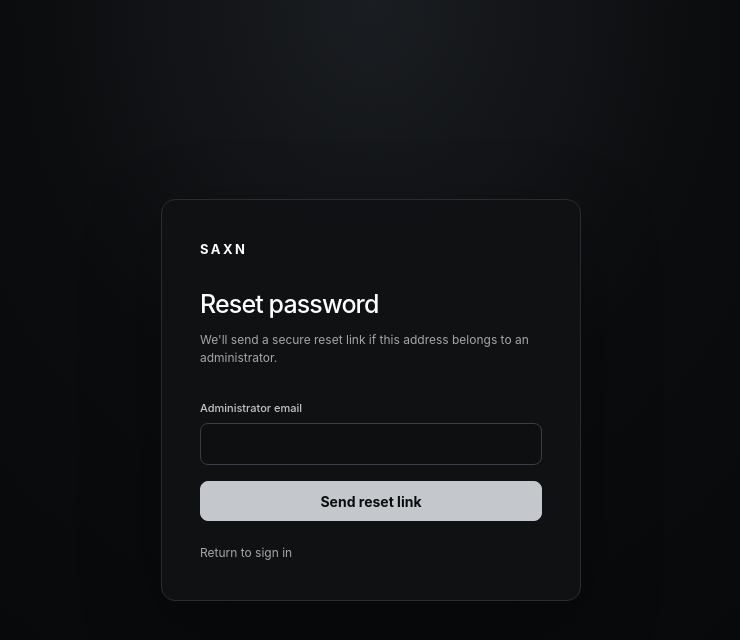
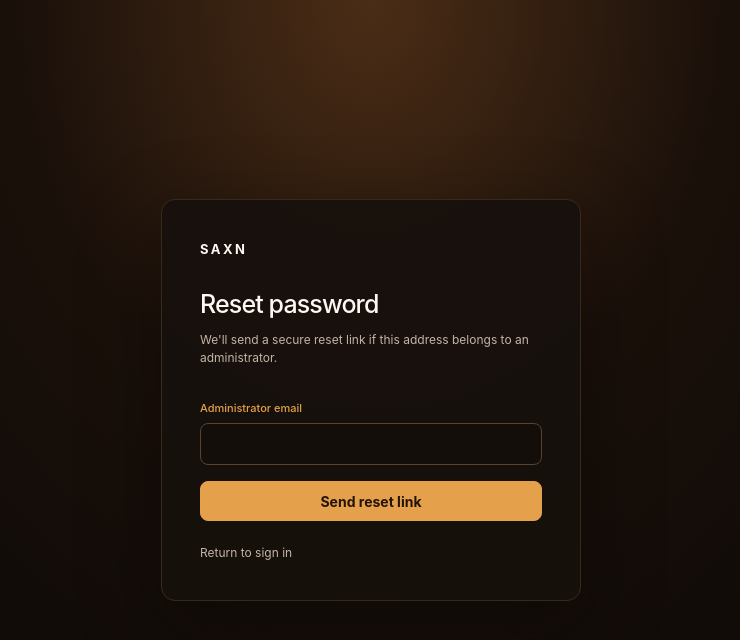
Before and after one commit to kofitettehhustle-tech/saxn-delivery-portal, a Next.js app: page /login/reset-password in a window 1280 px wide. Shown: the top 640 px of the page, without its empty margins (269-1009 px from the left). Built offline with nearby package versions, Linux system fonts and the light colour scheme; no server answers.

Commit message:
ui update 3

```diff
--- a/app/globals.css
+++ b/app/globals.css
@@ -1,21 +1,21 @@
 :root {
   color-scheme: dark;
-  --obsidian: #08090b;
-  --panel: #111316;
-  --panel-raised: #15171a;
-  --panel-soft: #1a1c20;
-  --line: #292c31;
-  --line-bright: #3a3d43;
-  --white: #fff;
-  --silver: #c4c7cc;
-  --muted: #a5a7ab;
-  --quiet: #73767c;
-  --success: #b7c9bd;
-  --warning: #d3c39b;
-  --danger: #d1a8a5;
+  --obsidian: #100b08;
+  --panel: #17100c;
+  --panel-raised: #211710;
+  --panel-soft: #2b1d13;
+  --line: #38291e;
+  --line-bright: #594330;
+  --white: #fff8f1;
+  --silver: #e4a04a;
+  --muted: #c4b5a7;
+  --quiet: #93806f;
+  --success: #a9c49b;
+  --warning: #e7bd77;
+  --danger: #e29b8f;
   --radius: 12px;
   --radius-sm: 8px;
-  --shadow: 0 24px 80px rgba(0, 0, 0, .32);
+  --shadow: 0 24px 80px rgba(8, 4, 1, .42);
   --font: Inter, ui-sans-serif, system-ui, -apple-system, BlinkMacSystemFont, "Segoe UI", sans-serif;
 }
 
@@ -26,7 +26,7 @@ button, input, textarea, select { font: inherit; }
 button, a { -webkit-tap-highlight-color: transparent; }
 a { color: inherit; text-decoration: none; }
 button { color: inherit; }
-::selection { background: #c4c7cc33; color: var(--white); }
+::selection { background: #e4a04a55; color: var(--white); }
 :focus-visible { outline: 2px solid var(--silver); outline-offset: 3px; }
 
 .wordmark { display: inline-flex; align-items: center; gap: 11px; color: var(--white); font-weight: 650; letter-spacing: .19em; font-size: 13px; }
@@ -39,37 +39,37 @@ button { color: inherit; }
 .section-title { font-size: 15px; font-weight: 560; letter-spacing: -.01em; margin: 0; }
 
 .app-shell { min-height: 100vh; display: grid; grid-template-columns: 232px minmax(0, 1fr); }
-.sidebar { position: sticky; top: 0; height: 100vh; border-right: 1px solid var(--line); background: #0d0f11; padding: 27px 16px 20px; display: flex; flex-direction: column; z-index: 10; }
+.sidebar { position: sticky; top: 0; height: 100vh; border-right: 1px solid var(--line); background: #140e0a; padding: 27px 16px 20px; display: flex; flex-direction: column; z-index: 10; }
 .sidebar-brand { padding: 3px 12px 33px; border-bottom: 1px solid var(--line); }
 .sidebar-nav { display: grid; gap: 5px; padding-top: 25px; }
 .nav-label { padding: 0 12px 8px; margin-top: 6px; color: var(--quiet); letter-spacing: .16em; text-transform: uppercase; font-size: 9px; }
 .nav-link { display: flex; align-items: center; gap: 12px; height: 42px; padding: 0 12px; border-radius: 8px; color: var(--muted); font-size: 13px; transition: background .18s ease, color .18s ease; }
-.nav-link:hover, .nav-link.active { color: var(--white); background: #ffffff0b; }
+.nav-link:hover, .nav-link.active { color: var(--white); background: #e4a04a1a; }
 .nav-icon { width: 16px; color: var(--silver); font-size: 14px; text-align: center; }
 .sidebar-bottom { margin-top: auto; border-top: 1px solid var(--line); padding: 17px 12px 0; color: var(--quiet); font-size: 11px; }
 .main-column { min-width: 0; }
-.topbar { height: 72px; display: flex; align-items: center; justify-content: space-between; padding: 0 clamp(22px, 4vw, 54px); border-bottom: 1px solid var(--line); background: #0b0c0e; }
+.topbar { height: 72px; display: flex; align-items: center; justify-content: space-between; padding: 0 clamp(22px, 4vw, 54px); border-bottom: 1px solid var(--line); background: #130d09; }
 .topbar-right { display: flex; align-items: center; gap: 15px; }
 .main-content { width: min(1280px, 100%); margin: 0 auto; padding: 42px clamp(22px, 4vw, 54px) 72px; }
 .page-heading { display: flex; align-items: end; justify-content: space-between; gap: 20px; margin-bottom: 29px; }
 .page-heading p { margin: 7px 0 0; color: var(--muted); }
 
-.button { min-height: 40px; border: 1px solid var(--line-bright); border-radius: 8px; background: #17191c; padding: 0 15px; display: inline-flex; justify-content: center; align-items: center; gap: 8px; color: var(--white); cursor: pointer; transition: background .16s ease, border-color .16s ease, transform .16s ease; white-space: nowrap; }
-.button:hover:not(:disabled) { background: #22252a; border-color: #666a72; }
+.button { min-height: 40px; border: 1px solid var(--line-bright); border-radius: 8px; background: var(--panel-raised); padding: 0 15px; display: inline-flex; justify-content: center; align-items: center; gap: 8px; color: var(--white); cursor: pointer; transition: background .16s ease, border-color .16s ease, transform .16s ease; white-space: nowrap; }
+.button:hover:not(:disabled) { background: var(--panel-soft); border-color: var(--silver); }
 .button:active:not(:disabled) { transform: translateY(1px); }
 .button:disabled { opacity: .52; cursor: not-allowed; }
-.button-primary { color: #0b0c0e; border-color: var(--silver); background: var(--silver); font-weight: 650; }
-.button-primary:hover:not(:disabled) { color: #060708; background: #e1e3e6; border-color: #e1e3e6; }
+.button-primary { color: #241307; border-color: var(--silver); background: var(--silver); font-weight: 650; }
+.button-primary:hover:not(:disabled) { color: #1d1006; background: #f1b665; border-color: #f1b665; }
 .button-quiet { background: transparent; border-color: transparent; color: var(--muted); }
 .button-danger { border-color: #503634; color: #e1b7b3; background: #221514; }
 .button-small { min-height: 34px; padding: 0 11px; font-size: 12px; }
 .button-wide { width: 100%; }
 .icon-button { width: 38px; height: 38px; border: 1px solid var(--line); border-radius: 8px; display: inline-grid; place-items: center; background: transparent; color: var(--muted); cursor: pointer; }
 
-.card { border: 1px solid var(--line); border-radius: var(--radius); background: linear-gradient(145deg, #141619, #101214); }
+.card { border: 1px solid var(--line); border-radius: var(--radius); background: linear-gradient(145deg, var(--panel-raised), var(--panel)); }
 .card-pad { padding: 22px; }
 .stats-grid { display: grid; grid-template-columns: repeat(4, minmax(0, 1fr)); gap: 12px; margin-bottom: 20px; }
-.stat-card { padding: 18px 19px 17px; border: 1px solid var(--line); border-radius: 10px; background: #111316; min-height: 105px; }
+.stat-card { padding: 18px 19px 17px; border: 1px solid var(--line); border-radius: 10px; background: var(--panel); min-height: 105px; }
 .stat-label { color: var(--muted); font-size: 11px; letter-spacing: .04em; }
 .stat-value { margin-top: 11px; font-size: 28px; line-height: 1; letter-spacing: -.045em; font-variant-numeric: tabular-nums; font-weight: 500; }
 .stat-detail { color: var(--quiet); margin-top: 8px; font-size: 10px; }
@@ -82,7 +82,7 @@ td { padding: 15px 18px; border-bottom: 1px solid #ffffff0a; color: var(--muted)
 tbody tr:last-child td { border-bottom: 0; }
 tbody tr:hover { background: #ffffff05; }
 .table-main { color: var(--white); font-weight: 520; }
-.status { display: inline-flex; align-items: center; gap: 7px; border: 1px solid var(--line-bright); border-radius: 999px; padding: 4px 9px; font-size: 9px; font-weight: 640; letter-spacing: .075em; color: var(--silver); background: #ffffff06; }
+.status { display: inline-flex; align-items: center; gap: 7px; border: 1px solid var(--line-bright); border-radius: 999px; padding: 4px 9px; font-size: 9px; font-weight: 640; letter-spacing: .075em; color: var(--silver); background: #e4a04a0d; }
 .status::before { content: ""; width: 5px; height: 5px; border-radius: 50%; background: currentColor; }
 .status-ready { color: var(--success); border-color: #3a4a40; }
 .status-failed, .status-revoked { color: var(--danger); border-color: #493332; }
@@ -95,11 +95,11 @@ tbody tr:hover { background: #ffffff05; }
 .form-field { display: grid; gap: 7px; min-width: 0; }
 .form-field-full { grid-column: 1 / -1; }
 .form-label { color: var(--silver); font-size: 11px; font-weight: 550; }
-.input, .select, .textarea { width: 100%; border: 1px solid var(--line-bright); border-radius: 8px; background: #0d0f11; color: var(--white); padding: 11px 12px; outline: none; }
+.input, .select, .textarea { width: 100%; border: 1px solid var(--line-bright); border-radius: 8px; background: #140e0a; color: var(--white); padding: 11px 12px; outline: none; }
 .input, .select { height: 42px; }
 .textarea { min-height: 100px; resize: vertical; }
-.input::placeholder, .textarea::placeholder { color: #666970; }
-.input:focus, .select:focus, .textarea:focus { border-color: #8f939b; }
+.input::placeholder, .textarea::placeholder { color: var(--quiet); }
+.input:focus, .select:focus, .textarea:focus { border-color: var(--silver); }
 .form-help { color: var(--quiet); font-size: 10px; }
 .checkbox-row { display: flex; align-items: center; gap: 10px; color: var(--muted); }
 .checkbox-row input { accent-color: var(--silver); width: 15px; height: 15px; }
@@ -107,28 +107,28 @@ tbody tr:hover { background: #ffffff05; }
 .error-box, .success-box, .notice-box { border: 1px solid var(--line-bright); border-radius: 8px; padding: 12px 14px; font-size: 12px; }
 .error-box { background: #241715; border-color: #553a38; color: #e0b4b0; }
 .success-box { background: #151e19; border-color: #354a3c; color: #bfd1c5; }
-.notice-box { background: #15171a; color: var(--muted); }
+.notice-box { background: var(--panel-raised); color: var(--muted); }
 .filter-row { display: flex; align-items: center; gap: 10px; flex-wrap: wrap; padding: 14px 17px; border-bottom: 1px solid var(--line); }
 .filter-row .input { max-width: 300px; }
-.drop-zone { border: 1px dashed #555960; border-radius: 10px; background: #0c0e10; padding: 25px; text-align: center; transition: border-color .18s ease, background .18s ease; }
-.drop-zone.dragging { border-color: var(--silver); background: #c4c7cc0a; }
+.drop-zone { border: 1px dashed var(--line-bright); border-radius: 10px; background: var(--panel); padding: 25px; text-align: center; transition: border-color .18s ease, background .18s ease; }
+.drop-zone.dragging { border-color: var(--silver); background: #e4a04a12; }
 .file-row { display: grid; grid-template-columns: minmax(0, 1fr) 140px 90px 36px; align-items: center; gap: 10px; padding: 10px 0; border-bottom: 1px solid #ffffff0b; }
 .file-row:last-child { border-bottom: 0; }
 .progress-track { height: 4px; background: #2a2d31; border-radius: 4px; overflow: hidden; }
 .progress-fill { height: 100%; background: var(--silver); transition: width .15s linear; }
 
-.audio-player { border: 1px solid var(--line); background: #111316; border-radius: 12px; padding: 16px; display: grid; grid-template-columns: auto minmax(0, 1fr) auto; align-items: center; gap: 14px; }
-.play-button { width: 42px; height: 42px; display: grid; place-items: center; border: 1px solid var(--line-bright); border-radius: 50%; background: var(--silver); color: #0c0d0f; cursor: pointer; }
+.audio-player { border: 1px solid var(--line); background: var(--panel); border-radius: 12px; padding: 16px; display: grid; grid-template-columns: auto minmax(0, 1fr) auto; align-items: center; gap: 14px; }
+.play-button { width: 42px; height: 42px; display: grid; place-items: center; border: 1px solid var(--line-bright); border-radius: 50%; background: var(--silver); color: #241307; cursor: pointer; }
 .audio-range { accent-color: var(--silver); width: 100%; height: 4px; }
 .audio-times { display: flex; justify-content: space-between; color: var(--quiet); font-size: 10px; font-variant-numeric: tabular-nums; }
-.login-screen { min-height: 100vh; display: grid; place-items: center; padding: 28px; background: radial-gradient(ellipse at 50% 0%, #1a1d21 0, #0b0c0e 39%, var(--obsidian) 72%); }
-.login-panel { width: min(420px, 100%); border: 1px solid var(--line); border-radius: 14px; padding: 38px; background: #101214eF; box-shadow: var(--shadow); }
+.login-screen { min-height: 100vh; display: grid; place-items: center; padding: 28px; background: radial-gradient(ellipse at 50% 0%, #4b2d16 0, #1a100a 39%, var(--obsidian) 72%); }
+.login-panel { width: min(420px, 100%); border: 1px solid var(--line); border-radius: 14px; padding: 38px; background: #17100cf2; box-shadow: var(--shadow); }
 .login-top { margin-bottom: 33px; }
 .login-top .wordmark { margin-bottom: 27px; }
 .login-top h1 { margin: 0 0 7px; font-size: 25px; font-weight: 520; letter-spacing: -.035em; }
 .login-top p { color: var(--muted); margin: 0; font-size: 12px; }
 .login-footer { color: var(--quiet); font-size: 10px; text-align: center; margin-top: 24px; }
-.delivery-page { min-height: 100vh; background: radial-gradient(ellipse at 70% -8%, #191c20, #0b0c0e 45%, var(--obsidian) 78%); }
+.delivery-page { min-height: 100vh; background: radial-gradient(ellipse at 70% -8%, #4b2d16, #1a100a 45%, var(--obsidian) 78%); }
 .delivery-header { height: 78px; border-bottom: 1px solid var(--line); display: flex; justify-content: space-between; align-items: center; padding: 0 clamp(22px, 7vw, 100px); }
 .delivery-location { color: var(--quiet); font-size: 10px; letter-spacing: .14em; text-transform: uppercase; }
 .delivery-main { width: min(900px, calc(100% - 40px)); margin: 0 auto; padding: 76px 0 88px; }
@@ -136,7 +136,7 @@ tbody tr:hover { background: #ffffff05; }
 .delivery-intro .eyebrow { margin-bottom: 12px; }
 .delivery-intro p { max-width: 600px; color: var(--muted); margin: 12px 0 0; }
 .delivery-columns { display: grid; grid-template-columns: minmax(0, 1.3fr) minmax(260px, .8fr); gap: 18px; margin-top: 23px; }
-.delivery-panel { border: 1px solid var(--line); border-radius: 12px; background: #111316; padding: 21px; }
+.delivery-panel { border: 1px solid var(--line); border-radius: 12px; background: var(--panel); padding: 21px; }
 .delivery-panel h2 { font-size: 11px; letter-spacing: .15em; text-transform: uppercase; color: var(--muted); font-weight: 600; margin: 0 0 17px; }
 .delivery-track { font-size: 20px; letter-spacing: -.03em; margin: 0 0 4px; }
 .detail-list { display: grid; gap: 13px; }
@@ -201,12 +201,12 @@ tbody tr:hover { background: #ffffff05; }
 .poster-connect-link:hover { color: rgb(var(--brand-accent-rgb)); }
 .poster-connect .social-icon { width: 13px; height: 13px; }
 .poster-copyright { color: rgba(255, 255, 255, .38); }
-.delivery-poster-page { --brand-accent-rgb: 220, 228, 222; min-height: 100svh; background: #17120f; color: #fff; }
-.delivery-poster { display: flex; flex-direction: column; width: min(100%, 920px); min-height: 100svh; margin: 0 auto; padding: 30px clamp(20px, 6vw, 72px) 26px; background: radial-gradient(ellipse at 16% 73%, rgba(var(--brand-accent-rgb), .22), transparent 40%), radial-gradient(ellipse at 76% 57%, rgba(181, 49, 18, .45), transparent 41%), linear-gradient(135deg, #aa681e 0%, #55351e 39%, #211511 70%, #681f15 100%); }
-.poster-brand-header { display: flex; align-items: center; justify-content: center; gap: 8px; min-height: 40px; margin: clamp(80px, 26vh, 340px) 0 1vh; color: rgba(255, 255, 255, .76); font-size: 17px; font-weight: 700; }
+.delivery-poster-page { --brand-accent-rgb: 220, 228, 222; min-height: 100svh; overflow-x: hidden; overflow-y: auto; background: #17120f; color: #fff; }
+.delivery-poster { display: grid; grid-template-columns: minmax(0, 1.15fr) minmax(320px, .85fr); grid-template-rows: auto minmax(0, 1fr) auto auto; align-items: center; column-gap: clamp(24px, 5vw, 72px); width: 100%; min-height: 100svh; margin: 0 auto; padding: clamp(24px, 4vh, 48px) clamp(24px, 6vw, 96px) clamp(20px, 3vh, 34px); overflow: visible; background: radial-gradient(ellipse at 16% 73%, rgba(var(--brand-accent-rgb), .22), transparent 40%), radial-gradient(ellipse at 76% 57%, rgba(181, 49, 18, .45), transparent 41%), linear-gradient(135deg, #aa681e 0%, #55351e 39%, #211511 70%, #681f15 100%); }
+.poster-brand-header { display: flex; grid-column: 1 / -1; align-items: center; justify-content: flex-start; gap: 8px; min-height: 40px; margin: 0 0 clamp(16px, 3vh, 32px); color: rgba(255, 255, 255, .76); font-size: 17px; font-weight: 700; }
 .poster-brand-header img { width: auto !important; max-width: 34px !important; max-height: 34px !important; object-fit: contain; }
 .poster-brand-header .poster-brand-fallback { color: white; }
-.poster-carousel { position: relative; width: min(100%, 660px); height: clamp(310px, 42vh, 460px); margin: 0 auto; perspective: 1000px; }
+.poster-carousel { position: relative; grid-column: 1; width: 100%; height: clamp(360px, 62vh, 680px); margin: 0 auto; perspective: 1000px; }
 .poster-art-card { position: absolute; top: 50%; left: 50%; display: flex; flex-direction: column; width: clamp(155px, 25vw, 220px); height: clamp(220px, 33vh, 300px); padding: 9px; overflow: hidden; border: 1px solid rgba(255, 255, 255, .45); border-radius: 18px; background: linear-gradient(145deg, hsl(var(--card-hue) 72% 54%), hsl(calc(var(--card-hue) + 35) 62% 24%)); box-shadow: 0 22px 50px rgba(0, 0, 0, .32); color: white; text-align: left; transition: transform .35s ease, opacity .35s ease, box-shadow .35s ease; cursor: pointer; }
 .poster-art-card[hidden] { display: none; }
 .poster-art-card.is-active { width: clamp(190px, 30vw, 270px); height: clamp(260px, 39vh, 350px); box-shadow: 0 25px 65px rgba(0, 0, 0, .48); }
@@ -220,7 +220,7 @@ tbody tr:hover { background: #ffffff05; }
 .poster-art-caption small { color: rgba(255, 255, 255, .7); font-size: 10px; text-transform: capitalize; }
 .poster-carousel-controls { position: absolute; right: 0; bottom: 1px; left: 0; z-index: 6; display: flex; align-items: center; justify-content: center; gap: 18px; color: rgba(255, 255, 255, .72); font-size: 11px; }
 .poster-carousel-controls button { display: grid; width: 27px; height: 27px; place-items: center; border: 1px solid rgba(255, 255, 255, .3); border-radius: 50%; background: rgba(255, 255, 255, .1); color: white; font-size: 20px; cursor: pointer; }
-.poster-content { width: min(650px, 100%); margin: clamp(8px, 2vh, 20px) auto 0; text-align: center; }
+.poster-content { grid-column: 2; width: min(650px, 100%); margin: 0 auto; text-align: center; }
 .poster-player { display: flex; align-items: center; gap: clamp(6px, 1.5vw, 16px); padding: 11px clamp(12px, 2vw, 22px); border: 1px solid rgba(255, 255, 255, .36); border-radius: 999px; background: rgba(255, 255, 255, .13); box-shadow: inset 0 1px rgba(255, 255, 255, .12); backdrop-filter: blur(16px); text-align: left; }
 .poster-player-center { min-width: 0; flex: 1; }
 .poster-track-info { display: flex; align-items: center; gap: 8px; min-width: 0; }
@@ -245,11 +245,11 @@ tbody tr:hover { background: #ffffff05; }
 .poster-download:disabled { cursor: wait; opacity: .7; }
 .poster-download-notice, .poster-feedback { margin: 0; color: rgba(255, 255, 255, .72); font-size: 10px; }
 .poster-error { color: #ffded8; }
-.poster-note { width: min(520px, 100%); margin: 12px auto 0; color: rgba(255, 255, 255, .72); font-size: 11px; text-align: center; white-space: pre-wrap; }
-.poster-footer { display: flex; justify-content: flex-end; width: 100%; margin: auto 0 0; padding-top: 22px; }
+.poster-note { grid-column: 2; width: min(520px, 100%); margin: 12px auto 0; color: rgba(255, 255, 255, .72); font-size: 11px; text-align: center; white-space: pre-wrap; }
+.poster-footer { display: flex; grid-column: 1 / -1; justify-content: space-between; align-items: end; align-self: end; gap: 18px; width: 100%; margin: 0; padding-top: 22px; }
 .poster-artist-lockup { display: grid; justify-items: end; gap: 7px; text-align: right; }
 .poster-artist-lockup strong { max-width: min(58vw, 320px); overflow: hidden; color: white; font-size: 15px; font-weight: 600; text-overflow: ellipsis; white-space: nowrap; }
-.poster-social-links { display: flex; justify-content: flex-end; align-items: center; gap: 13px; }
+.poster-social-links { display: flex; justify-content: flex-start; align-items: center; gap: 13px; }
 .poster-connect-link { display: inline-flex; align-items: center; gap: 5px; color: rgba(255, 255, 255, .78); font-size: 10px; text-decoration: none; }
 .poster-connect-link:hover { color: white; }
 .poster-social-links .social-icon { width: 14px; height: 14px; }
@@ -257,6 +257,15 @@ tbody tr:hover { background: #ffffff05; }
 .poster-state .delivery-panel { width: min(470px, 100%); text-align: left; }
 .poster-password { justify-self: center; }
 @media (max-width: 1000px) { .stats-grid { grid-template-columns: repeat(2, minmax(0, 1fr)); } .content-grid { grid-template-columns: 1fr; } }
+@media (max-width: 860px) {
+  .delivery-poster { grid-template-columns: minmax(0, 1fr); grid-template-rows: auto auto auto 1fr auto; row-gap: 0; padding: 24px clamp(18px, 5vw, 40px) 20px; }
+  .poster-brand-header, .poster-carousel, .poster-content, .poster-note, .poster-footer { grid-column: 1; }
+  .poster-brand-header { margin: 0 0 14px; }
+  .poster-carousel { height: clamp(300px, 42vh, 420px); }
+  .poster-content { width: 100%; margin: 6px auto 0; }
+  .poster-note { margin-top: 10px; }
+  .poster-footer { padding-top: 18px; }
+}
 @media (max-width: 740px) {
   .app-shell { grid-template-columns: 1fr; }
   .sidebar { position: static; width: 100%; height: auto; padding: 15px 18px; border-right: 0; border-bottom: 1px solid var(--line); }
@@ -276,8 +285,7 @@ tbody tr:hover { background: #ffffff05; }
   .delivery-main { padding: 46px 0 58px; }
   .delivery-columns { grid-template-columns: 1fr; }
   .delivery-footer { flex-direction: column; }
-  .delivery-poster { padding: 18px 18px 16px; }
-  .poster-brand-header { margin-top: clamp(80px, 26vh, 340px); }
+  .delivery-poster { padding: 20px 18px 18px; }
   .poster-carousel { height: clamp(300px, 40vh, 360px); }
   .poster-art-card { width: clamp(138px, 42vw, 180px); height: clamp(205px, 30vh, 250px); }
   .poster-art-card.is-active { width: clamp(175px, 52vw, 220px); height: clamp(250px, 36vh, 300px); }
--- a/app/layout.tsx
+++ b/app/layout.tsx
@@ -7,7 +7,7 @@ export const metadata: Metadata = {
   robots: { index: false, follow: false },
 };
 
-export const viewport: Viewport = { themeColor: "#08090B", colorScheme: "dark" };
+export const viewport: Viewport = { themeColor: "#100B08", colorScheme: "dark" };
 
 export default function RootLayout({ children }: { children: React.ReactNode }) {
   return <html lang="en"><body>{children}</body></html>;
--- a/components/delivery/PublicDelivery.tsx
+++ b/components/delivery/PublicDelivery.tsx
@@ -166,10 +166,11 @@ export function PublicDelivery({ token }: { token: string }) {
           </div>
           {delivery.message && <p className="poster-note">{delivery.message}</p>}
           <footer className="poster-footer">
-            <div className="poster-artist-lockup"><strong>{delivery.clientName}</strong><div className="poster-social-links">
+            <div className="poster-social-links">
               {brand?.contactEmail && <a href={`mailto:${brand.contactEmail}`} className="poster-connect-link">Contact</a>}
               {socialEntries.map(([name, url]) => <a className="poster-connect-link" key={name} href={url} target="_blank" rel="noreferrer" aria-label={name}><SocialIcon name={name} /></a>)}
-            </div></div>
+            </div>
+            <div className="poster-artist-lockup"><strong>{delivery.clientName}</strong></div>
           </footer>
         </section>
       </main> : null}
```
